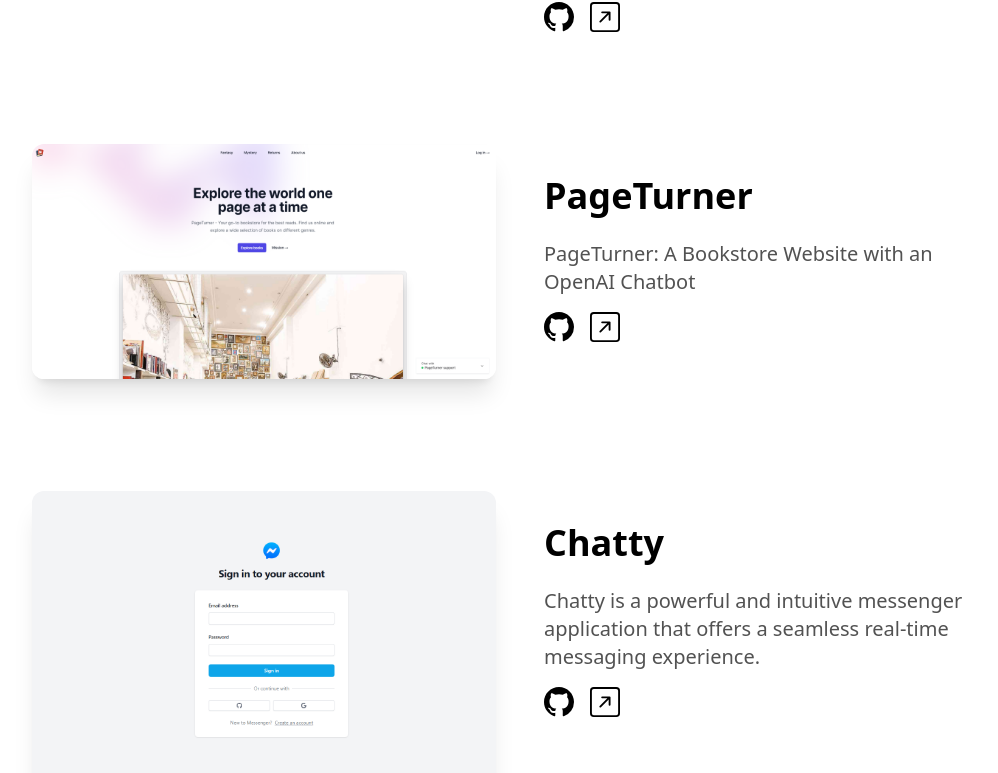
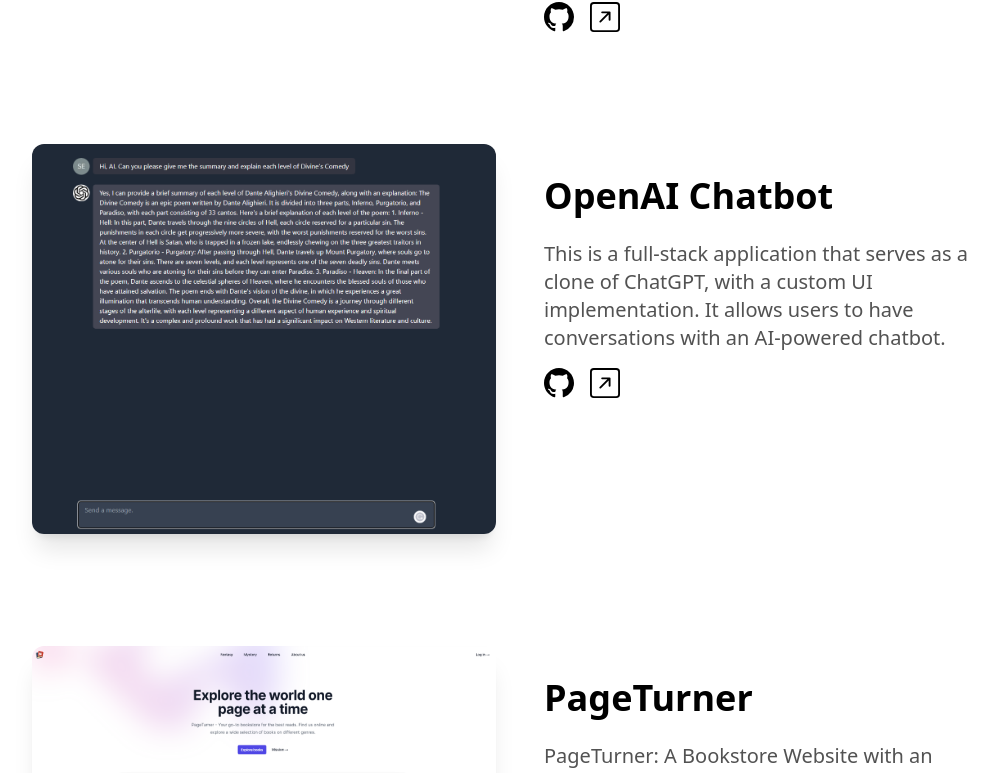
Before and after one commit to absalipande/newPortfolio, a Next.js app: page / in a window 1280 px wide. Shown: the part 5163-5936 px from the top of the page, without its empty margins (120-1118 px from the left). Built offline with nearby package versions, Linux system fonts and the light colour scheme.

Commit message:
feat: Added a new project using OpenAI API

```diff
--- a/components/ProjectsSection.tsx
+++ b/components/ProjectsSection.tsx
@@ -59,6 +59,13 @@
     image: '/sql-api.png',
     github: 'https://github.com/absalipande/sql-and-openai',
     link: 'https://sql-and-ai-frontend.vercel.app/',
+  },
+  {
+    name: 'OpenAI Chatbot',
+    description:'This is a full-stack application that serves as a clone of ChatGPT, with a custom UI implementation. It allows users to have conversations with an AI-powered chatbot.',
+    image: '/openai-app.png',
+    github: 'https://github.com/absalipande/openai-app',
+    link: 'https://ai-frontend-app.vercel.app/',
   },
   {
     name: 'PageTurner',
```
Also changed, not shown: public/openai-app.png (added).
